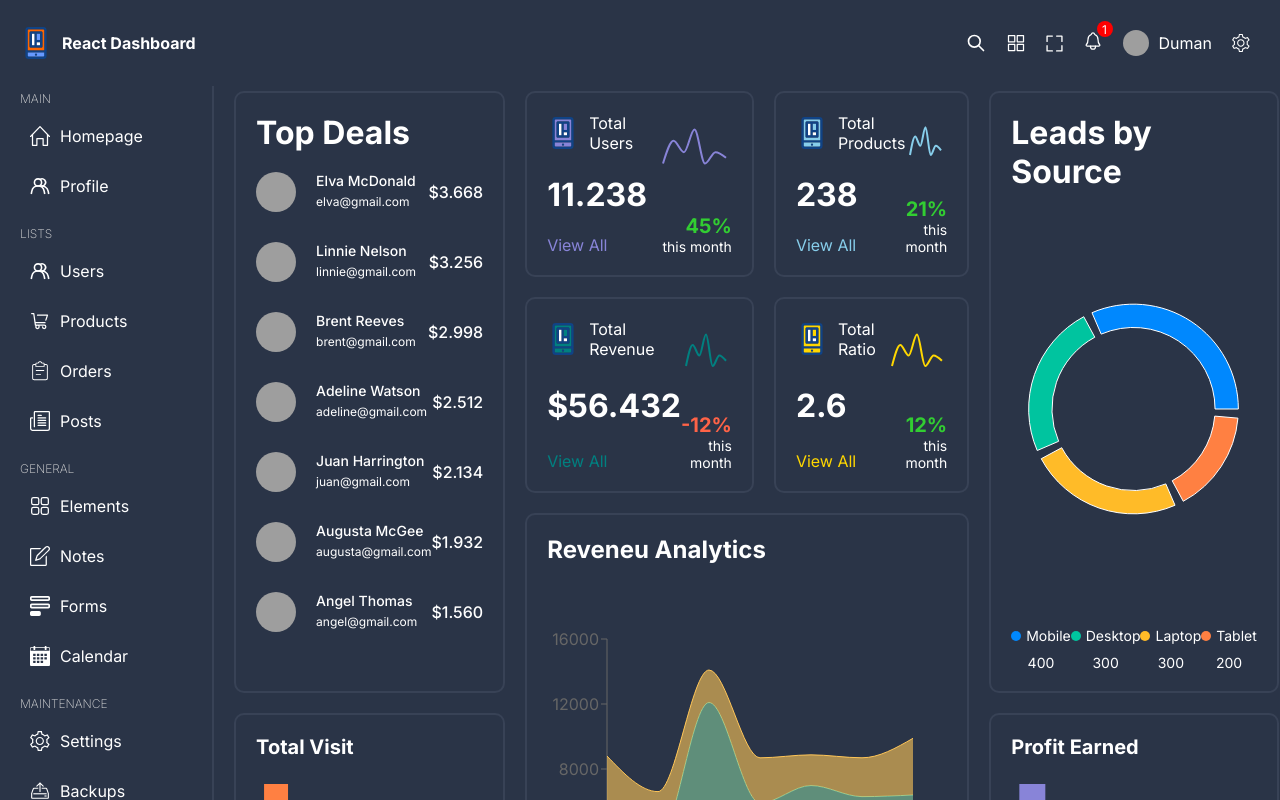
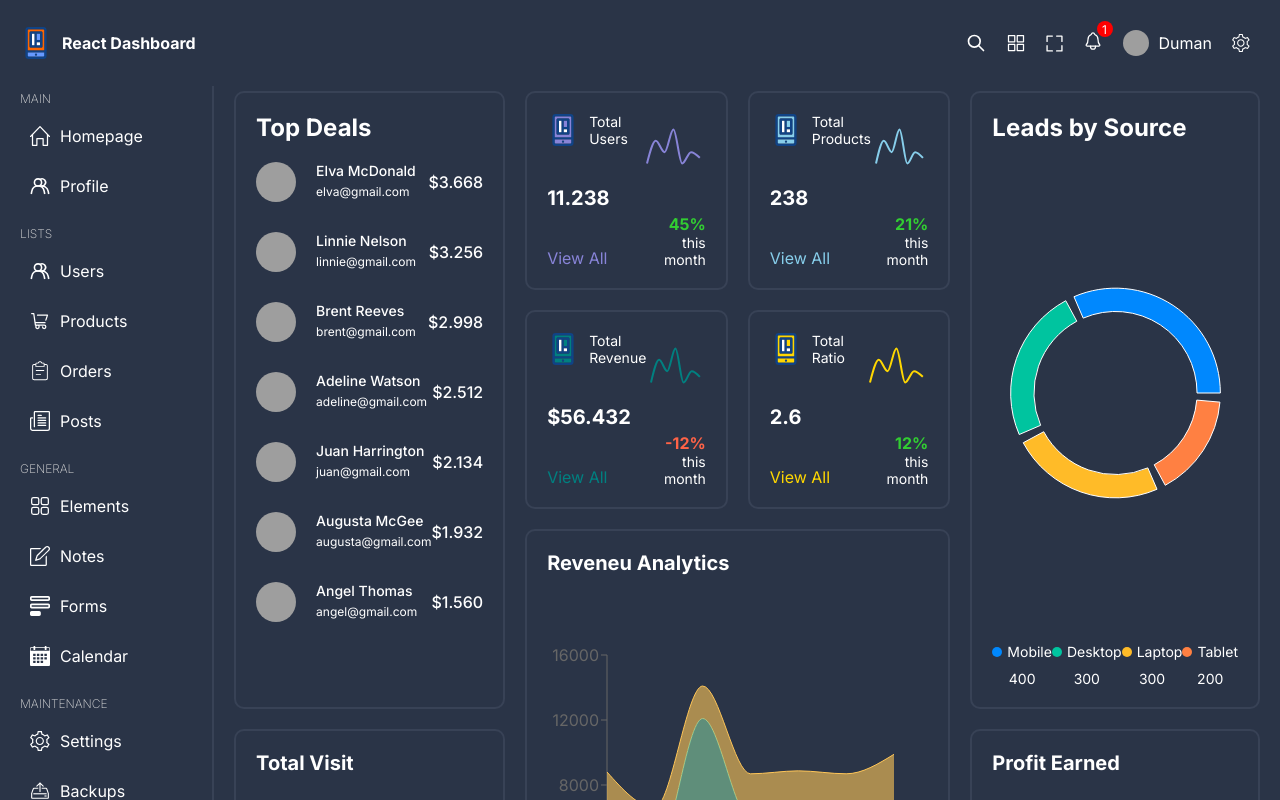
Before and after one commit to mrduman/dashboard-app, a React (Vite) app: page / in a window 1280 px wide. Shown: the top 800 px of the page. Built offline with nearby package versions, Linux system fonts and the light colour scheme; grey boxes are pictures that could not be loaded.

Commit message:
styling for charts

```diff
--- a/src/components/bigChartBox/bigChartBox.scss
+++ b/src/components/bigChartBox/bigChartBox.scss
@@ -1,3 +1,5 @@
+@import "../../styles//responsive.scss";
+
 .bigChart {
   display: flex;
   flex-direction: column;
@@ -7,6 +9,9 @@
 
   h1 {
     font-size: 24px;
+    @include xxl {
+      font-size: 20px;
+    }
   }
 
   .chart {
--- a/src/components/chartBox/chartBox.scss
+++ b/src/components/chartBox/chartBox.scss
@@ -1,7 +1,13 @@
+@import "../../styles//responsive.scss";
+
 .chartBox {
   display: flex;
   height: 100%;
   justify-content: space-between;
+
+  @include sm {
+    flex-direction: column;
+  }
 
   .boxInfo {
     display: flex;
@@ -9,10 +15,23 @@
     flex-direction: column;
     justify-content: space-between;
 
+    @include sm {
+      gap: 20px;
+    }
+
     .title {
       display: flex;
       align-items: center;
       gap: 10px;
+
+      @include xxl {
+        font-size: 14px;
+      }
+    }
+    h1 {
+      @include xxl {
+        font-size: 20px;
+      }
     }
   }
 
@@ -35,6 +54,10 @@
       .percentage {
         font-weight: bold;
         font-size: 20px;
+
+        @include xxl {
+          font-size: 16px;
+        }
       }
       .duration {
         font-size: 14px;
--- a/src/components/pieChartBox/pieChartBox.scss
+++ b/src/components/pieChartBox/pieChartBox.scss
@@ -1,8 +1,16 @@
+@import "../../styles//responsive.scss";
+
 .pieChart {
   display: flex;
   flex-direction: column;
   justify-content: space-between;
   height: 100%;
+
+  h1 {
+    @include xxl {
+      font-size: 24px;
+    }
+  }
 
   .chart {
     display: flex;
--- a/src/components/topBox/topBox.scss
+++ b/src/components/topBox/topBox.scss
@@ -1,6 +1,12 @@
+@import "../../styles//responsive.scss";
+
 .topBox {
   h1 {
     margin-bottom: 20px;
+
+    @include xxl {
+      font-size: 24px;
+    }
   }
 
   .list {
--- a/src/pages/home/home.scss
+++ b/src/pages/home/home.scss
@@ -45,7 +45,7 @@
     grid-row: span 2;
 
     @include md {
-      display: none;
+      grid-column: span 1;
     }
   }
 }
--- a/src/styles/global.scss
+++ b/src/styles/global.scss
@@ -30,10 +30,6 @@
   @include lg {
     width: max-content;
   }
-
-  @include sm {
-    border-right: none;
-  }
 }
 
 .contentContainer {
```
